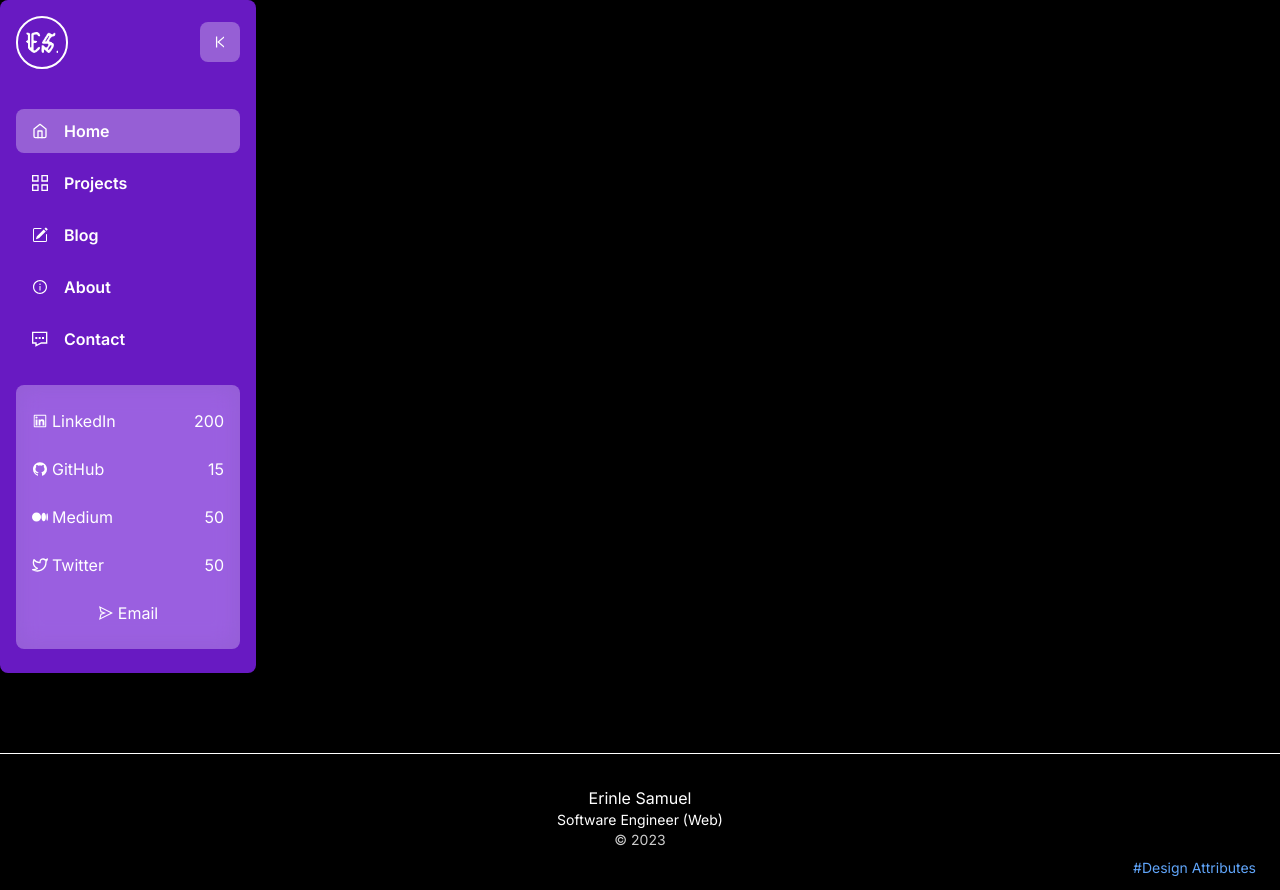
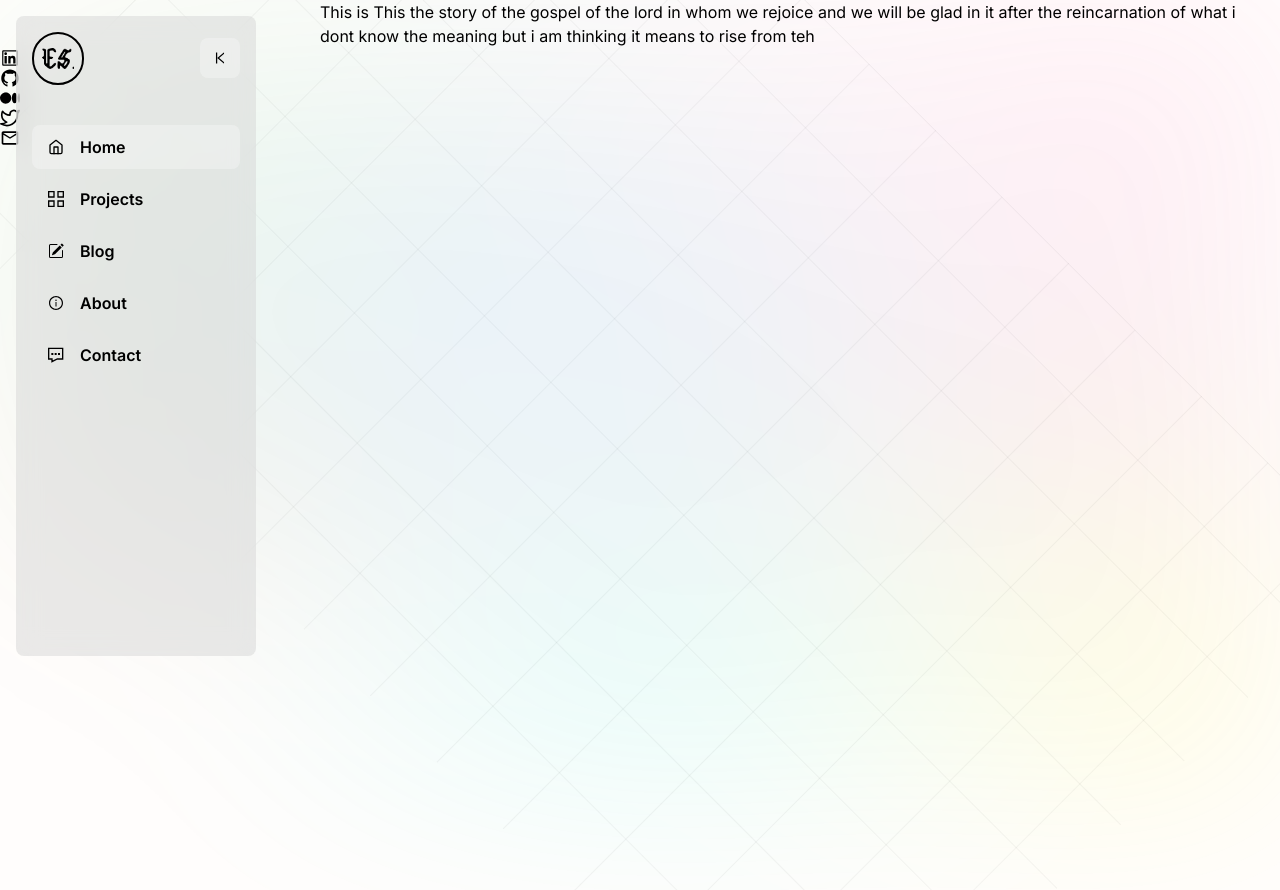
Before and after one commit to psalmuelle/psalmuelle.github.io, a Next.js app: page / in a window 1280 px wide. After the commit the page ends 800 px from the top, so only its background shows below. Built offline with nearby package versions, Linux system fonts and the light colour scheme.

Commit message:
improve layout

```diff
--- a/app/layout.js
+++ b/app/layout.js
@@ -1,9 +1,9 @@
-'use client'
+"use client";
 import "@/styles/global.css";
-import {  Inter } from "next/font/google";
+import { Inter } from "next/font/google";
 import Nav from "@/components/Nav";
 import Footer from "@/components/Footer";
-import {usePathname} from 'next/navigation'
+import { usePathname } from "next/navigation";
 
 const inter = Inter({
   subsets: ["latin"],
@@ -16,13 +16,17 @@ export const metadata = {
 };
 
 export default function RootLayout({ children }) {
-  const currentRoute = usePathname()
+  const currentRoute = usePathname();
   return (
     <html lang='en'>
       <body className={`${inter.className}`}>
-        <Nav activeLink={currentRoute}/>
-        <main>{children}</main>
-        <Footer />
+        <main className='relative'>
+          <Nav activeLink={currentRoute} />
+          <div className="max-xl:pt-32 px-4 xl:pl-80">
+          {children}
+          </div>
+          <Footer />
+        </main>
       </body>
     </html>
   );
--- a/app/page.js
+++ b/app/page.js
@@ -2,8 +2,8 @@ import Image from 'next/image'
 
 export default function Home() {
   return (
-    <main className="">
-
-    </main>
+    <div className="">
+    This is This the story of the gospel of the lord in whom we rejoice and we will be glad in it after the reincarnation of what i dont know the meaning but i am thinking it means to rise from teh
+    </div>
   )
 }
--- a/components/Footer.jsx
+++ b/components/Footer.jsx
@@ -1,19 +1,33 @@
 import Link from "next/link";
+import { AiOutlineGithub, AiOutlineLinkedin } from "react-icons/ai";
+import {MdOutlineMail} from 'react-icons/md'
+import { BsMedium } from "react-icons/bs";
+import { FiTwitter } from "react-icons/fi";
+
+
+const FooterLink =({href, icon})=>{
+  return(
+    <Link href={href} >
+      {icon}
+    </Link>
+  )
+}
+
 
 const Footer = () => {
   return (
-    <footer className='relative border-t border-white mt-20 py-10 pt-8 flex justify-center items-center flex-col text-center'>
-      <div>
-        <p>Erinle Samuel</p>
-        <p className="text-sm">Software Engineer (Web)</p>
-        <p className="text-sm opacity-80">&copy; {new Date().getFullYear()}</p>
-      </div>
-      <Link
-        href='https://github.com/psalmuelle/psalmuelle.github.io#readme'
-        target='_blank'
-        className='absolute bottom-3 right-6 text-blue-400 text-sm'>
-        #Design Attributes
-      </Link>
+    <footer className=''>
+    <div>
+    <FooterLink href={"https://www.linkedin.com/in/erinle-samuel/"} icon={<AiOutlineLinkedin size={20} />} />
+
+    <FooterLink href={"https://github.com/psalmuelle"} icon={<AiOutlineGithub size={20} />} />
+
+    <FooterLink href={"https://medium.com/@erinle-sam"} icon={<BsMedium size={20} />} />
+
+    <FooterLink href={"https://twitter.com/erinle_sam"} icon={<FiTwitter size={20} />} />
+
+    <FooterLink href={"mailto:psalmuelle1@gmail.com"} icon={<MdOutlineMail size={20} />} />
+    </div>
     </footer>
   );
 };
--- a/components/Nav.jsx
+++ b/components/Nav.jsx
@@ -28,24 +28,6 @@ const NavLink = ({ title, href, icon, activeLink, hideTitle }) => {
   );
 };
 
-const SocialLink = ({ href, title, icon, followers, hideTitle }) => {
-  return (
-    <Link
-      className={`flex justify-between items-center p-2 rounded-lg last-of-type:justify-center hover:bg-black ${
-        hideTitle ? "block w-fit p-3" : ""
-      }`}
-      href={href}
-      target='_blank'>
-      <div className='flex justify-center items-center gap-1'>
-        {icon}
-        {!hideTitle ? <p>{title}</p> : ""}
-      </div>
-
-      {!hideTitle ? <p>{followers}</p> : ""}
-    </Link>
-  );
-};
-
 const Nav = ({ activeLink }) => {
   const [hideNav, setHideNav] = useState(false);
   const [mobileNav, setMobileNav] = useState(false);
@@ -59,23 +41,17 @@ const Nav = ({ activeLink }) => {
 
   return (
     <nav
-      className={`glassmorphism text-white p-4 max-xl:p-2 bg-[rgba(116,29,216,0.9)] w-64 ${
-        hideNav ? "w-fit" : ""
-      } mobile_nav`}>
+      className={`glassmorphism z-10 text-black p-4 max-xl:p-2 ${
+        hideNav ? "w-fit" : "w-60"
+      } mobile_nav absolute top-4 xl:left-4 xl:min-h-[450px] xl:h-[80vh] max-xl:mx-auto max-xl:right-0 max-xl:left-0`}>
       <div className=''>
         {/* DeskTop Navigation Menu */}
         <div
           className={`flex justify-between items-center ${
             hideNav ? "flex-col-reverse gap-6" : ""
           } max-xl:hidden`}>
-          <div className='border-2 border-white px-2 py-3.5 rounded-full'>
-            <Image
-              className='invert'
-              src={"/es1.png"}
-              alt='Logo'
-              width={32}
-              height={32}
-            />
+          <div className='border-2 border-black px-2 py-3.5 rounded-full'>
+            <Image src={"/es1.png"} alt='Logo' width={32} height={32} />
           </div>
           <div onClick={HideNavTexts} className='p-3 cursor-pointer active_btn'>
             {hideNav ? <AiOutlineVerticalLeft /> : <AiOutlineVerticalRight />}
@@ -84,14 +60,8 @@ const Nav = ({ activeLink }) => {
 
         {/* Mobile Navigation Menu */}
         <div className={`flex justify-between items-center xl:hidden`}>
-          <div className='border-2 border-white px-2 py-3 rounded-full'>
-            <Image
-              className='invert'
-              src={"/es1.png"}
-              alt='Logo'
-              width={24}
-              height={24}
-            />
+          <div className='border-2 border-black px-2 py-3 rounded-full'>
+            <Image src={"/es1.png"} alt='Logo' width={24} height={24} />
           </div>
           <div
             onClick={HideMobileNav}
@@ -114,7 +84,7 @@ const Nav = ({ activeLink }) => {
               title={"Projects"}
               activeLink={activeLink}
               href={"/projects"}
-              icon={<GrProjects size={hideNav ? 20 : ""} className='invert' />}
+              icon={<GrProjects size={hideNav ? 20 : ""} />}
               hideTitle={hideNav}
             />
 
@@ -138,48 +108,7 @@ const Nav = ({ activeLink }) => {
               title={"Contact"}
               activeLink={activeLink}
               href={"/contact"}
-              icon={<GrContact className='invert' size={hideNav ? 20 : ""} />}
-              hideTitle={hideNav}
-            />
-          </div>
-
-          <div className='glassmorphism bg-opacity-50 bg-gray-50 mt-6 mb-2 text- rounded-md py-4 px-2 flex justify-center flex-col gap-2'>
-            <SocialLink
-              href={"https://www.linkedin.com/in/erinle-samuel/"}
-              title={"LinkedIn"}
-              icon={<AiOutlineLinkedin size={hideNav ? 20 : ""} />}
-              followers={"200"}
-              hideTitle={hideNav}
-            />
-
-            <SocialLink
-              href={"https://github.com/psalmuelle"}
-              title={"GitHub"}
-              icon={<AiOutlineGithub size={hideNav ? 20 : ""} />}
-              followers={"15"}
-              hideTitle={hideNav}
-            />
-
-            <SocialLink
-              href={"https://medium.com/@erinle-sam"}
-              title={"Medium"}
-              icon={<BsMedium size={hideNav ? 20 : ""} />}
-              followers={"50"}
-              hideTitle={hideNav}
-            />
-
-            <SocialLink
-              href={"https://twitter.com/erinle_sam"}
-              title={"Twitter"}
-              icon={<FiTwitter size={hideNav ? 20 : ""} />}
-              followers={"50"}
-              hideTitle={hideNav}
-            />
-
-            <SocialLink
-              href={"mailto:psalmuelle1@gmail.com"}
-              title={"Email"}
-              icon={<AiOutlineSend size={hideNav ? 20 : ""} />}
+              icon={<GrContact size={hideNav ? 20 : ""} />}
               hideTitle={hideNav}
             />
           </div>
--- a/styles/global.css
+++ b/styles/global.css
@@ -3,27 +3,89 @@
 @tailwind utilities;
 
 :root {
-  --primaryColor: #731dd8;
-  --secondaryColor: rgb(17 24 39);
-  --baseColor: #ffffff;
+  --bg: #fffdfc;
+  --button-index: #f4f1ee;
+  --cw: #000;
+  --mark: #f9f7f6;
+  --gray: #d6d6d6;
+  --pattern: #f8f7f7;
+  --light-gray: #dedede;
+  --lighter-gray: #f5f5f5;
+  --article-color: #545454;
+  --header-bg: rgba(255, 255, 255, 0.8);
+  --token: #666;
+  --border-color: #eaeaea;
+  --sidebar-tag: #efe9e4;
+  --gray-alpha: #f6f4f06b;
+  --sidebar-cta: #0b0c15;
+  --nav-link: rgba(0, 0, 0, 0.5);
+  --timeline: #e0e0e0;
+}
+* {
+  margin: 0;
+  padding: 0;
+  box-sizing: border-box;
 }
 
 body {
-  background-color: rgb(0, 0, 0);
-  color: white
+  background-color: var(--bg);
 
+  color: black;
+  -webkit-tap-highlight-color: rgba(0, 0, 0, 0);
+  -moz-osx-font-smoothing: grayscale;
+  -webkit-font-smoothing: antialiased;
+}
+html {
+  scroll-behavior: smooth;
+  -ms-text-size-adjust: 100%;
+  -webkit-text-size-adjust: 100%;
+}
+
+main:before {
+  background: #1b1b1b;
+  content: "";
+  height: 100vh;
+  width: 100vw;
+  background-image: linear-gradient(currentColor 1px, transparent 1px),
+    linear-gradient(to right, currentColor 1px, transparent 1px);
+  background-size: 94px 90px;
+  transform: rotate(45deg);
+  color: rgb(113 113 113 / 7%);
+  position: fixed;
+  z-index: -1;
+  background-color: transparent;
+  transition: all 0.5s linear;
+}
+
+main:after {
+  background-image: radial-gradient(at 40% 40%, #1e90ff 0, transparent 50%),
+    radial-gradient(at 90% 10%, #ff69b4 0, transparent 50%),
+    radial-gradient(at 50% 95%, #00ffff 0, transparent 50%),
+    radial-gradient(at 20% 30%, #32cd32 0, transparent 50%),
+    radial-gradient(at 90% 90%, #ffff00 0, transparent 50%),
+    radial-gradient(at 33% 50%, #ff4500 0, transparent 50%),
+    radial-gradient(at 79% 53%, #800080 0, transparent 50%);
+  position: fixed;
+  content: "";
+  z-index: -1;
+  width: 100%;
+  height: 100%;
+  filter: blur(100px) saturate(100%);
+  top: 0px;
+  opacity: 0.1;
+  transform: translateZ(0);
 }
 
 .glassmorphism {
-  @apply rounded-lg bg-clip-padding backdrop-filter backdrop-blur-md bg-opacity-30;
+  @apply rounded-lg bg-clip-padding backdrop-filter backdrop-blur-md bg-opacity-50 bg-[#d6d6d6];
 }
 .active_btn {
   @apply bg-[rgba(255,255,255,0.3)] rounded-lg;
 }
 
 .nav_link {
-  @apply flex items-center hover:bg-[rgba(255,255,255,0.2)] hover:opacity-90 gap-4 rounded-lg justify-start text-white px-4 py-2.5 font-semibold;
+  @apply flex items-center hover:bg-[rgba(255,255,255,0.2)] hover:opacity-90 gap-4 rounded-lg justify-start text-black px-4 py-2.5 font-semibold;
 }
-.mobile_nav{
-  @apply max-xl:w-11/12 max-xl:mx-auto
+.mobile_nav {
+  @apply max-xl:w-11/12 max-xl:mx-auto;
 }
```
